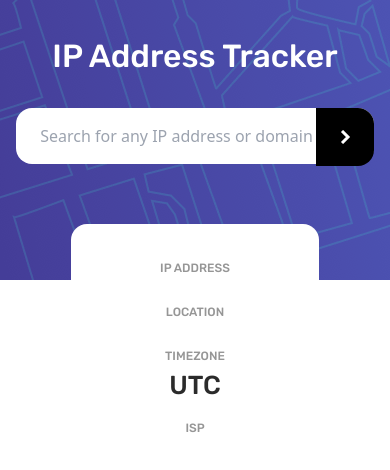
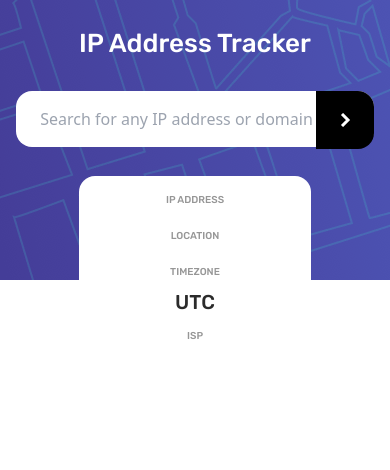
Before and after one commit to Wong0790/ip-address-tracker, a Vue app: page / in a window 390 px wide. Shown: the top 470 px of the page. Built offline with nearby package versions, Linux system fonts and the light colour scheme; no server answers.

Commit message:
Updating responisve

```diff
--- a/src/components/IPInfo.vue
+++ b/src/components/IPInfo.vue
@@ -1,4 +1,4 @@
-<script setup>
+<script setup lang="js">
 defineProps({
   info: Object,
 });
--- a/src/components/IconArrow.vue
+++ b/src/components/IconArrow.vue
@@ -1,6 +1,8 @@
 <template lang="">
-  <svg xmlns="http://www.w3.org/2000/svg" width="11" height="14">
-    <path fill="none" stroke="#FFF" stroke-width="3" d="M2 1l6 6-6 6" />
-  </svg>
+  <div>
+    <svg xmlns="http://www.w3.org/2000/svg" width="11" height="14">
+      <path fill="none" stroke="#FFF" stroke-width="3" d="M2 1l6 6-6 6" />
+    </svg>
+  </div>
 </template>
 <script setup></script>
--- a/src/style.css
+++ b/src/style.css
@@ -3,11 +3,11 @@
 @tailwind utilities;
 
 h1 {
-  @apply block text-[2rem] font-medium text-white text-center font-rubik;
+  @apply block text-[1.625rem] lg:text-[2rem] font-medium text-white text-center font-rubik;
 }
 
 .header-wrapper {
-  @apply flex flex-col w-full pt-8 h-[17.5rem]  bg-cover bg-no-repeat bg-[url('./assets/images/pattern-bg-desktop.png')];
+  @apply flex flex-col w-full pt-6 lg:pt-8 h-[17.5rem]  bg-cover bg-no-repeat bg-[url('./assets/images/pattern-bg-desktop.png')];
 }
 
 .input-wrapper {
@@ -27,11 +27,11 @@ h1 {
 }
 
 .ip-info-wrapper {
-  @apply absolute top-56 left-1/2 transform -translate-x-1/2 bg-white px-6 py-7 lg:px-8 lg:py-9 z-40 rounded-2xl;
+  @apply absolute top-44 lg:top-56 left-1/2 transform -translate-x-1/2 bg-white px-4 py-2 lg:px-8 lg:py-9 z-40 rounded-2xl;
 }
 
 .content-wrapper {
-  @apply flex flex-col lg:flex-row flex-nowrap gap-3 lg:gap-8 lg:divide-x divide-solid;
+  @apply flex flex-col lg:flex-row flex-nowrap gap-1 lg:gap-8 lg:divide-x divide-solid;
 }
 
 .section-wrapper {
@@ -39,11 +39,11 @@ h1 {
 }
 
 .section-wrapper span {
-  @apply uppercase text-xs font-medium text-[#969696] leading-8 font-rubik;
+  @apply uppercase text-[0.625rem] lg:text-xs font-medium text-[#969696] leading-8 font-rubik;
 }
 
 .section-wrapper h2 {
-  @apply text-[1.625rem] font-medium text-[#2B2B2B] leading-7 font-rubik;
+  @apply text-xl lg:text-[1.625rem] font-medium text-[#2B2B2B] leading-7 font-rubik;
 }
 
 .section-wrapper:not(:first-child) {
```
